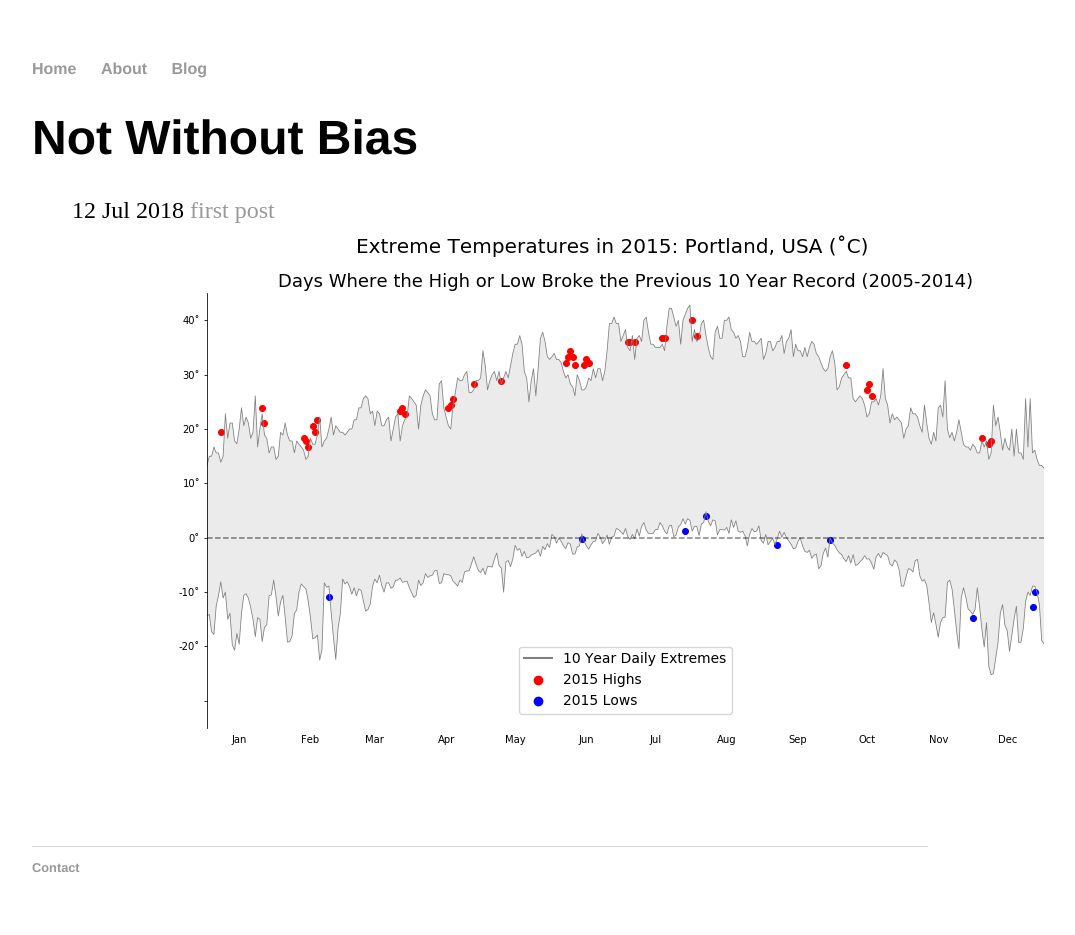
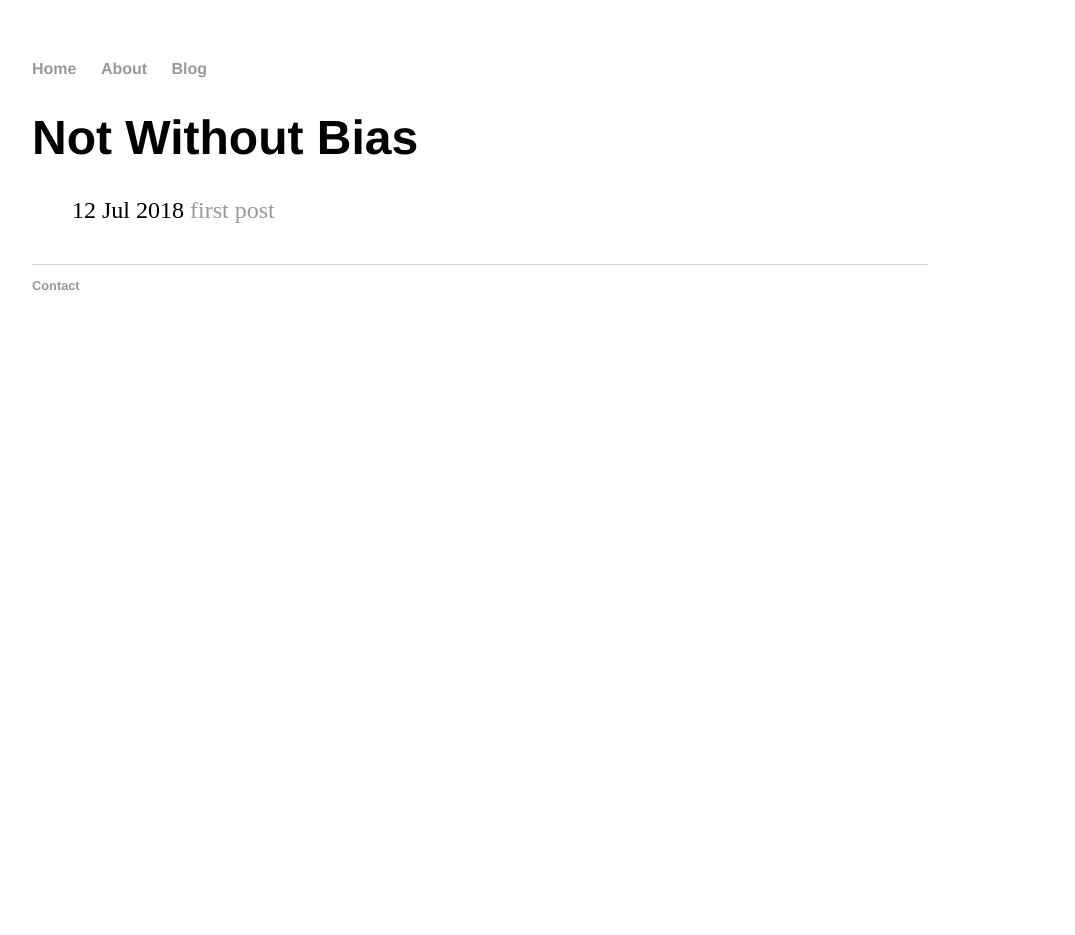
Before and after one commit to ssutinen/ssutinen.github.io, a Jekyll site: the page built from blog/index.html, in a window 1280 px wide. Shown: the whole page, without its empty margins (160-1235 px from the left). Built offline with Jekyll 4.4.1, drawn with Linux system fonts in a browser that asks for light colours; after the commit the page ends 900 px from its top, so only the background shows below that.

Commit message:
Update index.html

```diff
--- a/blog/index.html
+++ b/blog/index.html
@@ -8,5 +8,4 @@ title: Not Without Bias
 	  {% for post in site.posts %}
 	    <li><span>{{ post.date | date_to_string }}</span> <a href="{{ post.url }}" title="{{ post.title }}">{{ post.title }}</a></li>
 	  {% endfor %}
-		<img src="Data_Visualization_Spenser_Sutinen.png">
 	</ul>
```
